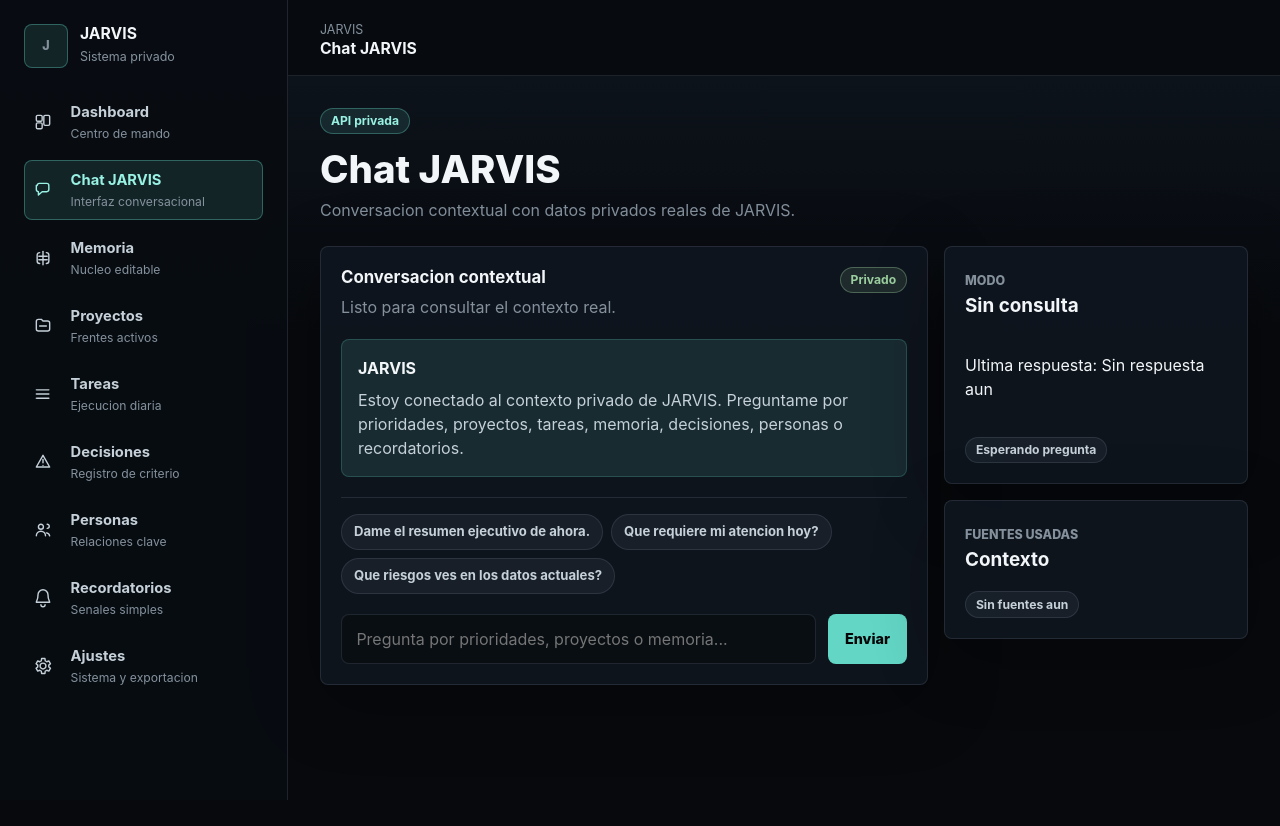
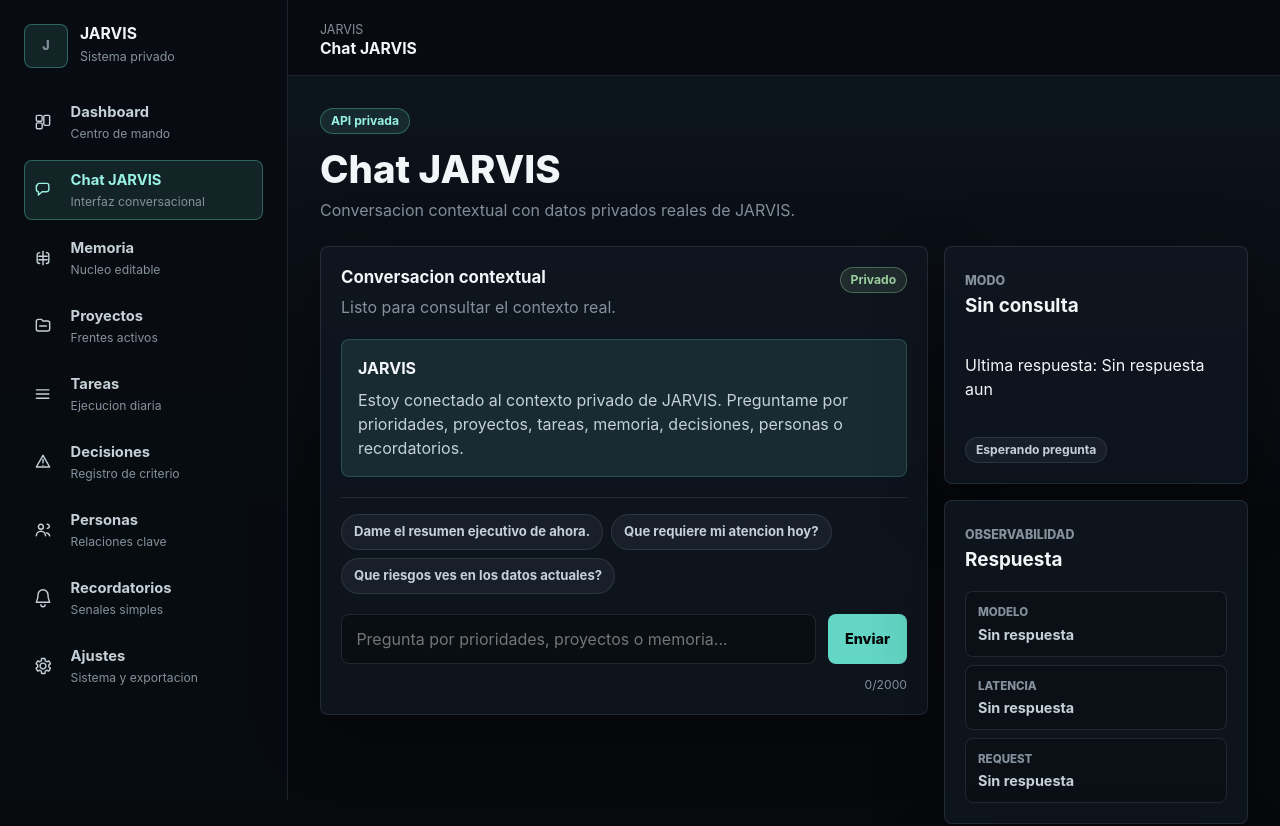
Before and after one commit to kingporras/jarvis, a React (Vite) app: page /chat in a window 1280 px wide. Shown: the top 826 px of the page. Before the commit the page ends 800 px from the top, so only its background shows below. Built offline with nearby package versions, Linux system fonts and the light colour scheme.

Commit message:
feat(chat): improve AI response quality and observability

```diff
--- a/src/pages/ChatPage.tsx
+++ b/src/pages/ChatPage.tsx
@@ -1,4 +1,4 @@
-import { useState, type FormEvent } from "react";
+import { useEffect, useRef, useState, type FormEvent } from "react";
 import { PageHeader } from "../components/layout/PageHeader";
 import { Badge } from "../components/ui/Badge";
 import { Button } from "../components/ui/Button";
@@ -9,6 +9,7 @@
   sendContextualChatMessage,
   type ChatMode,
   type ContextualChatResponse,
+  type ContextStats,
   type UsedContext,
 } from "../lib/api/contextualChat";
 
@@ -34,6 +35,8 @@
   "Que riesgos ves en los datos actuales?",
 ];
 
+const MAX_MESSAGE_LENGTH = 2_000;
+
 const modeLabels: Record<ChatMode, string> = {
   priorities: "Prioridades",
   projects: "Proyectos",
@@ -54,6 +57,15 @@
   persons: "Personas",
   reminders: "Recordatorios",
   links: "Enlaces",
+};
+
+const contextStatLabels: Record<keyof ContextStats, string> = {
+  projects: "Proyectos",
+  tasks: "Tareas",
+  memory: "Memoria",
+  decisions: "Decisiones",
+  persons: "Personas",
+  reminders: "Recordatorios",
 };
 
 function newMessageId(author: ChatAuthor): string {
@@ -77,16 +89,40 @@
       return "OpenAI no esta configurado en el backend. Falta definir la clave o el modelo.";
     }
 
+    if (error.code === "AI_REQUEST_FAILED" || error.code === "AI_EMPTY_RESPONSE" || error.status === 502) {
+      return "OpenAI no pudo responder. Revisa modelo, clave o disponibilidad del servicio.";
+    }
+
     if (error.status === 401 || error.status === 403) {
       return "La sesion privada no esta validada para este chat.";
     }
 
     if (error.status === 400) {
-      return "Revisa el mensaje y vuelve a enviarlo.";
+      if (error.code === "message is too long") {
+        return `El mensaje supera ${MAX_MESSAGE_LENGTH.toLocaleString("es-ES")} caracteres. Acortalo y vuelve a enviarlo.`;
+      }
+
+      if (error.code === "message is required") {
+        return "Escribe una pregunta para JARVIS.";
+      }
+
+      return "El mensaje no es valido para este chat.";
     }
   }
 
   return "No se pudo generar la respuesta. Vuelve a intentarlo.";
+}
+
+function formatLatency(value: number | null): string {
+  if (typeof value !== "number") {
+    return "Sin respuesta";
+  }
+
+  if (value < 1000) {
+    return `${value} ms`;
+  }
+
+  return `${(value / 1000).toFixed(1)} s`;
 }
 
 export function ChatPage() {
@@ -95,6 +131,7 @@
   const [messages, setMessages] = useState<LocalMessage[]>(initialMessages);
   const [sending, setSending] = useState(false);
   const [lastResponse, setLastResponse] = useState<ContextualChatResponse | null>(null);
+  const formRef = useRef<HTMLFormElement>(null);
 
   const followUps = lastResponse?.suggestedFollowUps.length
     ? lastResponse.suggestedFollowUps
@@ -105,6 +142,16 @@
       )
     : [];
 
+  useEffect(() => {
+    if (messages.length === initialMessages.length && !error) {
+      return;
+    }
+
+    window.requestAnimationFrame(() => {
+      formRef.current?.scrollIntoView({ block: "nearest" });
+    });
+  }, [error, messages.length]);
+
   async function submitMessage(rawMessage: string): Promise<void> {
     const message = rawMessage.trim();
 
@@ -114,6 +161,11 @@
 
     if (!message) {
       setError("Escribe una pregunta para JARVIS.");
+      return;
+    }
+
+    if (message.length > MAX_MESSAGE_LENGTH) {
+      setError(`El mensaje supera ${MAX_MESSAGE_LENGTH.toLocaleString("es-ES")} caracteres. Acortalo y vuelve a enviarlo.`);
       return;
     }
 
@@ -201,10 +253,12 @@
             ))}
           </div>
 
-          <form className="chat-input-row" onSubmit={handleSubmit}>
+          <form className="chat-input-row" onSubmit={handleSubmit} ref={formRef}>
             <input
               aria-label="Mensaje para JARVIS"
+              aria-describedby="chat-input-limit"
               disabled={sending}
+              maxLength={MAX_MESSAGE_LENGTH + 200}
               onChange={(event) => setDraft(event.target.value)}
               placeholder="Pregunta por prioridades, proyectos o memoria..."
               value={draft}
@@ -212,6 +266,9 @@
             <Button disabled={sending} type="submit" variant="primary">
               {sending ? "Enviando" : "Enviar"}
             </Button>
+            <span className="chat-input-row__limit" id="chat-input-limit">
+              {draft.trim().length}/{MAX_MESSAGE_LENGTH}
+            </span>
           </form>
         </Card>
 
@@ -222,6 +279,24 @@
             <Badge tone={lastResponse ? "info" : "neutral"}>
               {lastResponse ? "Contexto D1" : "Esperando pregunta"}
             </Badge>
+          </Card>
+
+          <Card className="panel">
+            <SectionHeader eyebrow="Observabilidad" title="Respuesta" />
+            <div className="chat-meta-grid">
+              <div>
+                <span>Modelo</span>
+                <strong>{lastResponse?.model ?? "Sin respuesta"}</strong>
+              </div>
+              <div>
+                <span>Latencia</span>
+                <strong>{formatLatency(lastResponse?.latencyMs ?? null)}</strong>
+              </div>
+              <div>
+                <span>Request</span>
+                <strong>{lastResponse?.requestId ?? "Sin respuesta"}</strong>
+              </div>
+            </div>
           </Card>
 
           <Card className="panel">
@@ -238,6 +313,24 @@
               )}
             </div>
           </Card>
+
+          <Card className="panel">
+            <SectionHeader eyebrow="Contexto" title="Registros usados" />
+            <div className="chat-stat-grid">
+              {lastResponse ? (
+                (Object.entries(lastResponse.contextStats) as [keyof ContextStats, number][]).map(
+                  ([key, value]) => (
+                    <div key={key}>
+                      <span>{contextStatLabels[key]}</span>
+                      <strong>{value}</strong>
+                    </div>
+                  ),
+                )
+              ) : (
+                <p>Sin consulta todavia.</p>
+              )}
+            </div>
+          </Card>
         </aside>
       </section>
     </div>
--- a/src/styles/globals.css
+++ b/src/styles/globals.css
@@ -1187,11 +1187,57 @@
   white-space: nowrap;
 }
 
+.chat-input-row__limit {
+  grid-column: 1 / -1;
+  color: var(--color-muted);
+  font-size: 0.76rem;
+  text-align: right;
+}
+
 .chat-context-tags {
   display: flex;
   min-width: 0;
   flex-wrap: wrap;
   gap: var(--space-2);
+}
+
+.chat-meta-grid,
+.chat-stat-grid {
+  display: grid;
+  min-width: 0;
+  gap: var(--space-2);
+}
+
+.chat-meta-grid div,
+.chat-stat-grid div {
+  display: grid;
+  min-width: 0;
+  gap: var(--space-1);
+  border: 1px solid var(--color-border);
+  border-radius: var(--radius-md);
+  background: rgba(5, 6, 8, 0.24);
+  padding: var(--space-3);
+}
+
+.chat-meta-grid span,
+.chat-stat-grid span {
+  color: var(--color-muted);
+  font-size: 0.72rem;
+  font-weight: 760;
+  text-transform: uppercase;
+}
+
+.chat-meta-grid strong,
+.chat-stat-grid strong {
+  min-width: 0;
+  overflow-wrap: anywhere;
+  color: var(--color-text-soft);
+  font-size: 0.9rem;
+  line-height: 1.25;
+}
+
+.chat-stat-grid {
+  grid-template-columns: repeat(2, minmax(0, 1fr));
 }
 
 .filter-board {
--- a/src/styles/responsive.css
+++ b/src/styles/responsive.css
@@ -240,6 +240,14 @@
     grid-template-columns: 1fr;
   }
 
+  .chat-workspace {
+    padding-bottom: 5rem;
+  }
+
+  .chat-input-row {
+    scroll-margin-bottom: 5rem;
+  }
+
   .today-card__metrics,
   .system-status-card__summary {
     grid-template-columns: repeat(2, minmax(0, 1fr));
```
Also changed, not shown: src/lib/api/contextualChat.ts (+13 -0 lines), 2 other files (tests, documents, lock files or other folders).
